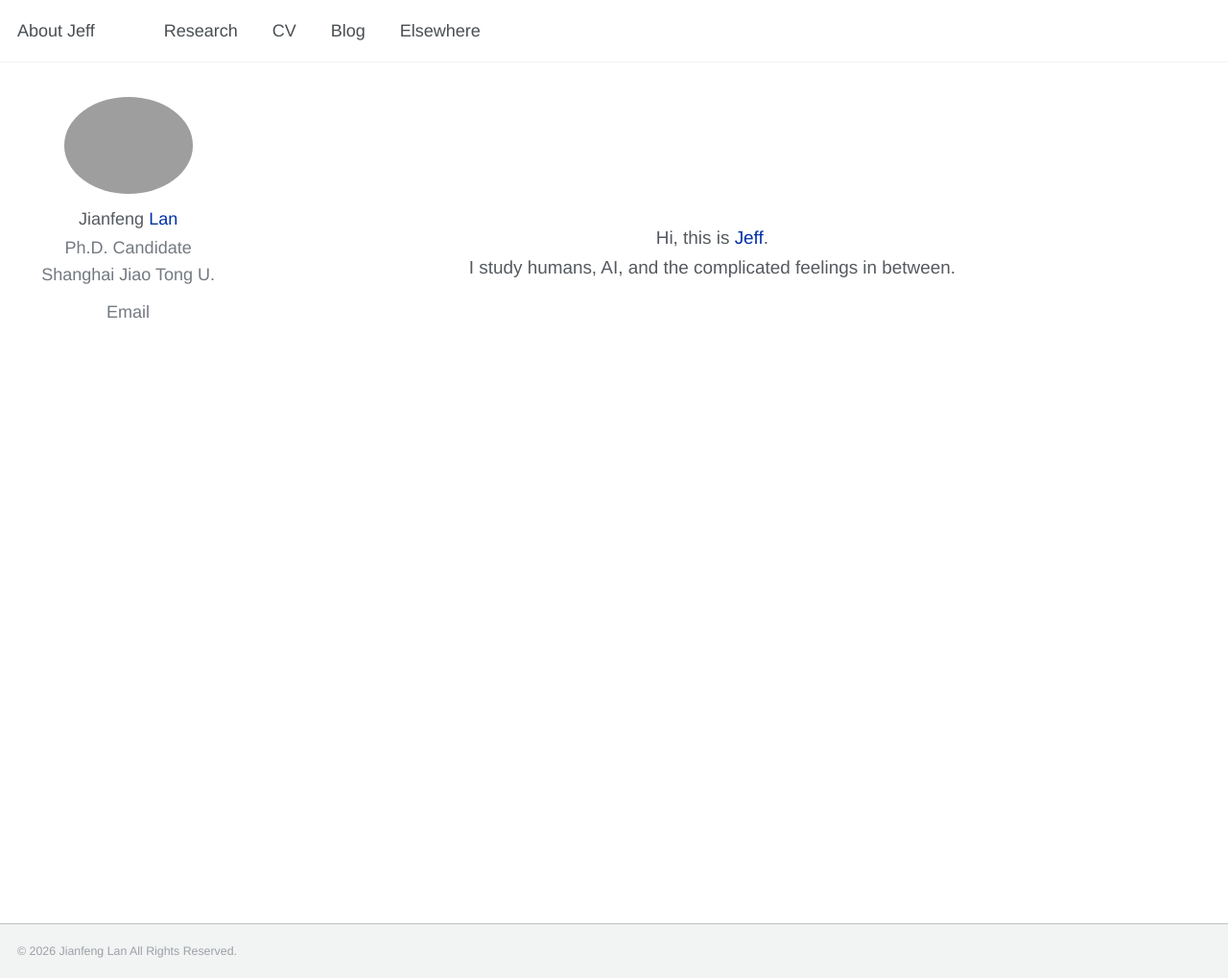
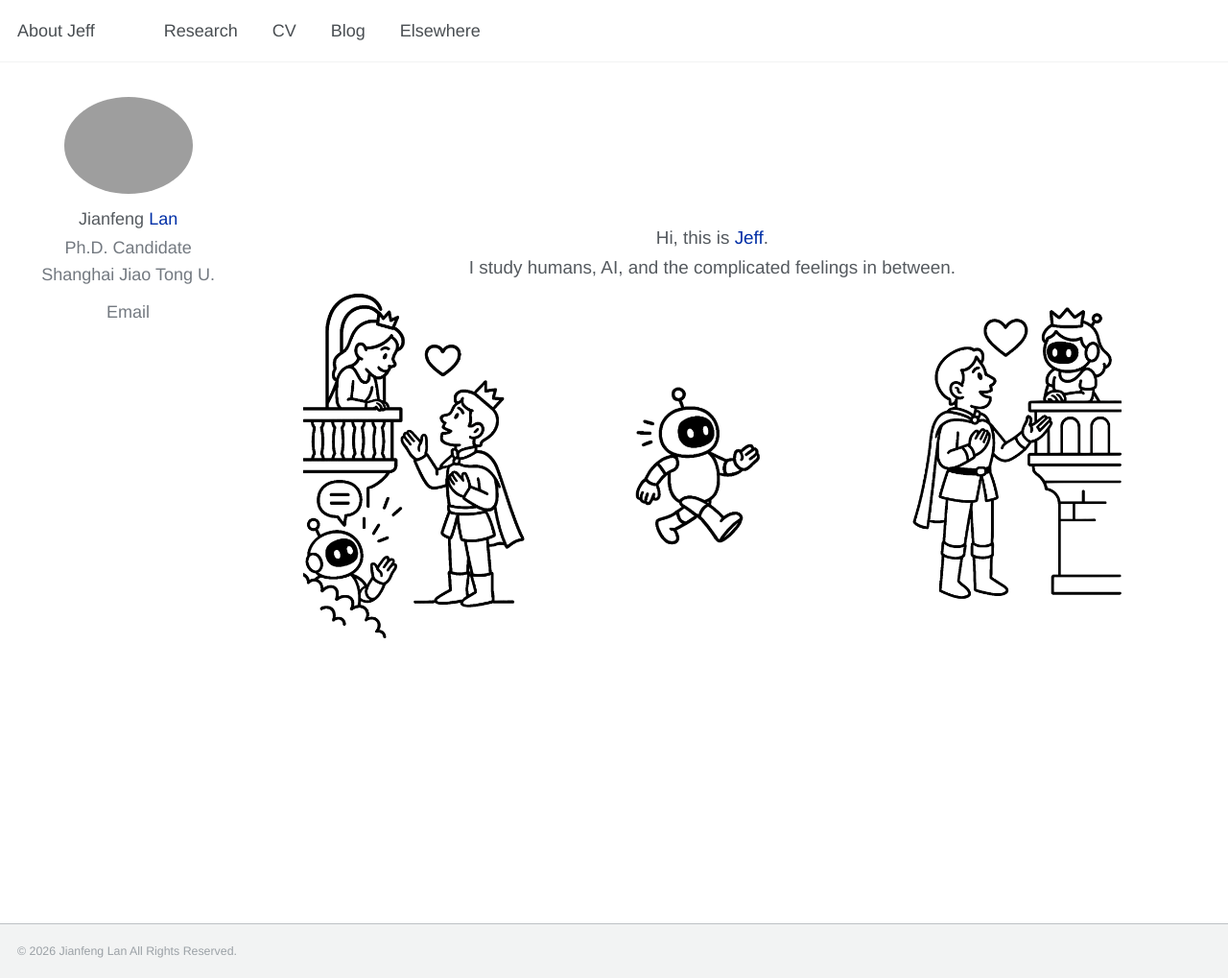
Before and after one commit to jianfenglan/jianfenglan.github.io, a Jekyll site: the page built from _pages/about.md, in a window 1280 px wide and 1019 px high. Shown: the whole window at 96% size. Built offline with Jekyll 4.4.1, drawn with Linux system fonts in a browser that asks for light colours.

Commit message:
Add banner illustration to homepage

```diff
--- a/_pages/about.md
+++ b/_pages/about.md
@@ -12,4 +12,5 @@
     <span class="about-v3__line">Hi, this is <span class="about-accent">Jeff</span>.</span>
     <span class="about-v3__line about-v3__line--second">I study humans, AI, and the complicated feelings in between.</span>
   </p>
+  <img src="{{ '/images/banner1.png' | relative_url }}" alt="Illustration of research themes">
 </div>
```
